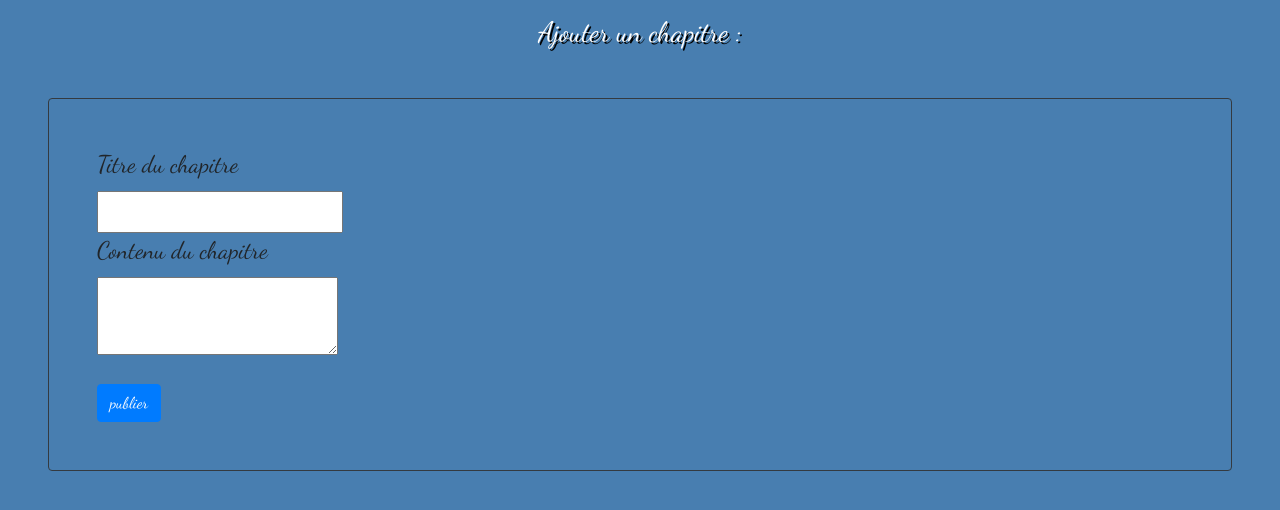
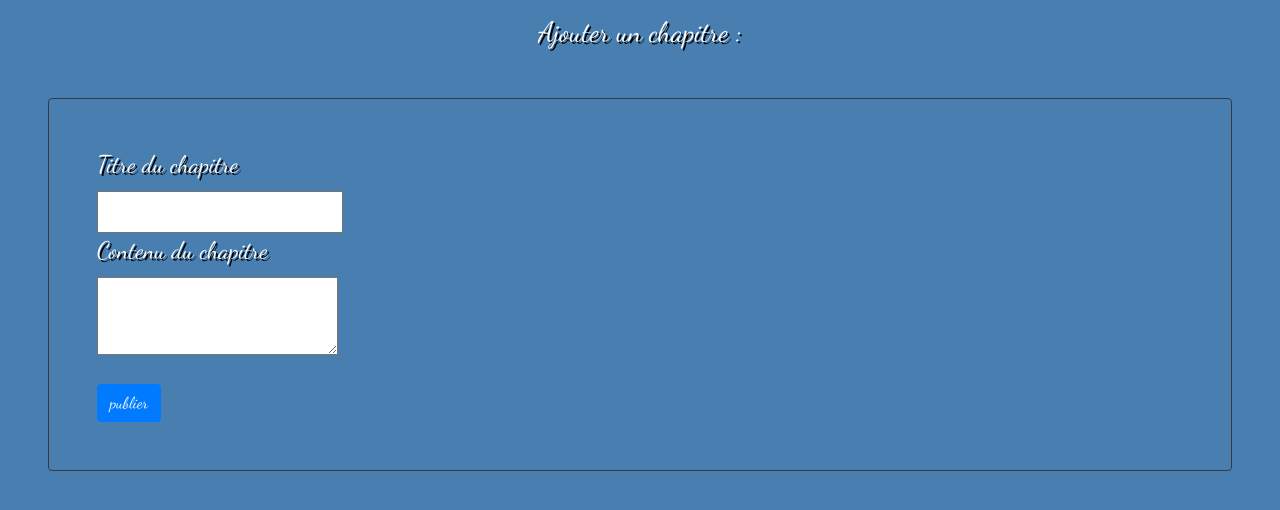
Before and after one commit to LudwigJedde/blog_mvc, a PHP site: template view/addPost.php in a window 1280 px wide. Shown: the part 84-594 px from the top of the page. Run offline with PHP 8.4, Linux system fonts and the light colour scheme; the template is opened without the code that fills it, so the values that code supplies are empty; some libraries are stand-ins or nearby versions.

Commit message:
ajouté label pour couleur police

```diff
--- a/public/styleAdmin.css
+++ b/public/styleAdmin.css
@@ -18,7 +18,7 @@ body, html {
     border-radius: 20px;
 }
 
-h1, h2, h3, a, .media-body{
+h1, h2, h3, a, .media-body, label{
     color: white;
     text-shadow: 2px 2px black;
 }
```
